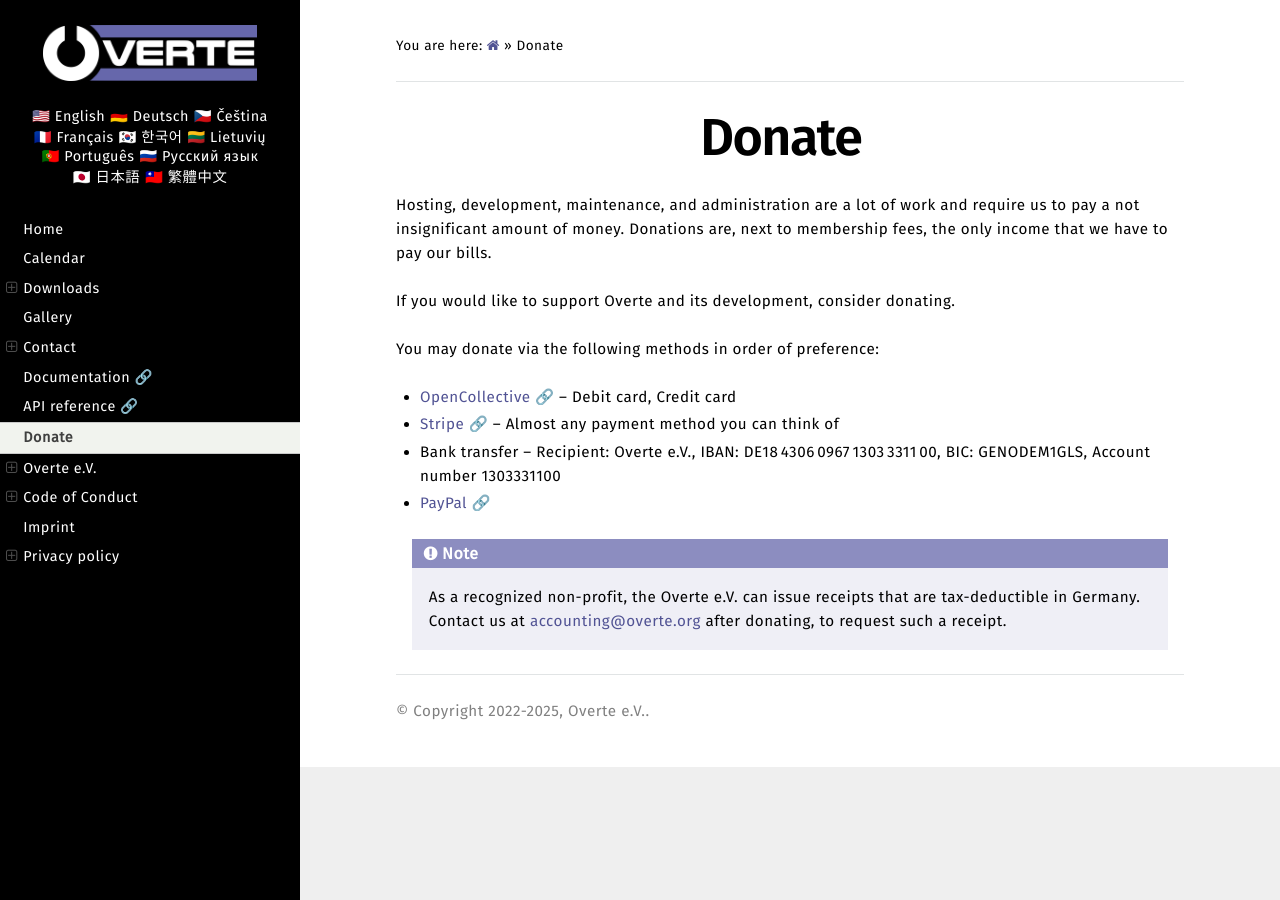
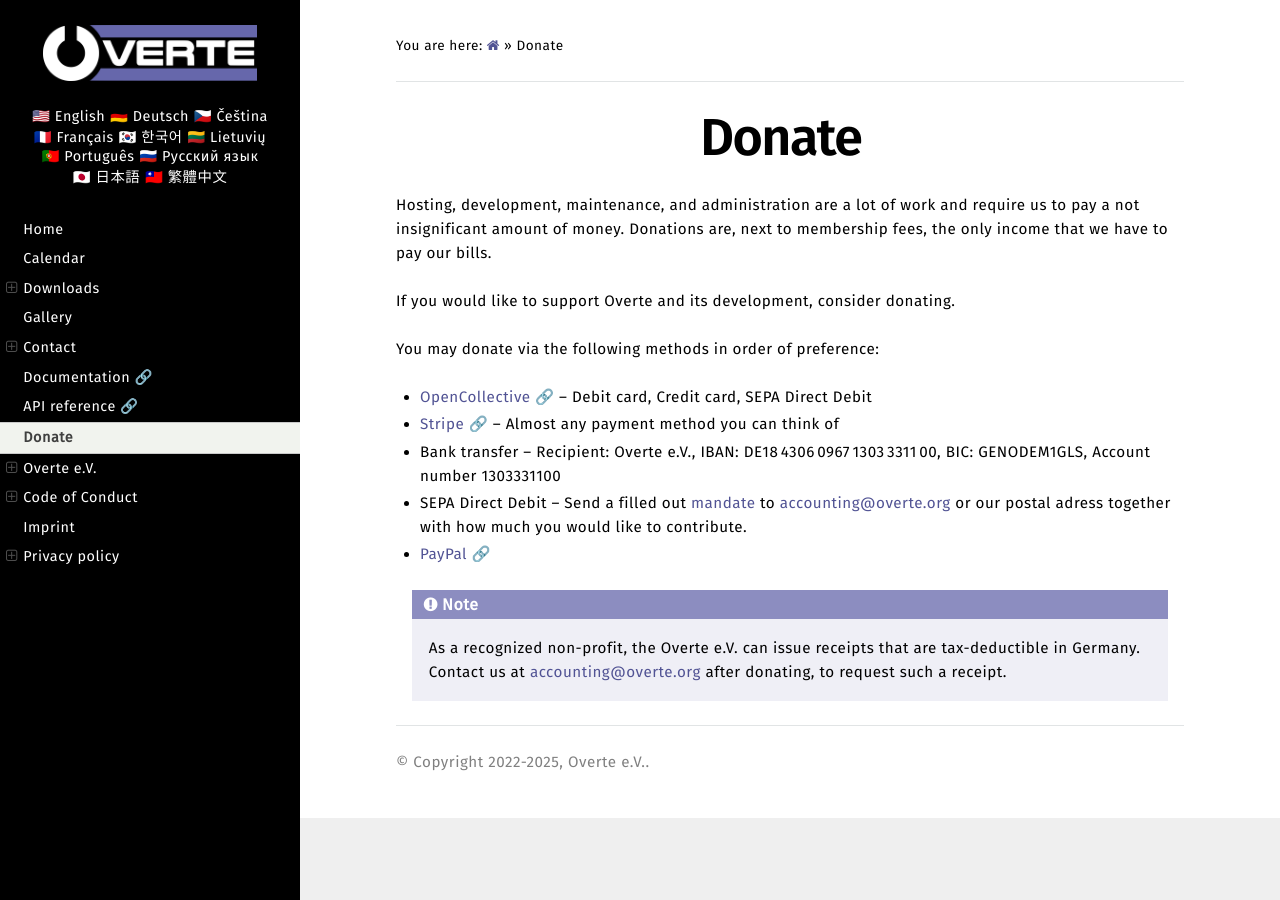
Before and after one commit to overte-org/overte-website-sphinx, a Sphinx documentation site: the page built from source/donate.rst, in a window 1280 px wide. Built offline with Sphinx 7.4.7 and the Read the Docs theme 3.1.0, drawn with Linux system fonts in a browser that asks for light colours.

Commit message:
Add SEPA Direct Debit to donation options.

```diff
--- a/source/donate.rst
+++ b/source/donate.rst
@@ -9,9 +9,10 @@
 
 You may donate via the following methods in order of preference:
 
-- `OpenCollective 🔗 <https://opencollective.com/overte>`_ – Debit card, Credit card
+- `OpenCollective 🔗 <https://opencollective.com/overte>`_ – Debit card, Credit card, SEPA Direct Debit
 - `Stripe 🔗 <https://donate.stripe.com/28o8xXbZC9uS7RecMM>`_ – Almost any payment method you can think of
 - Bank transfer – Recipient: Overte e.V., IBAN: DE18 4306 0967 1303 3311 00, BIC: GENODEM1GLS, Account number 1303331100
+- SEPA Direct Debit – Send a filled out `mandate <https://overte.org/_static/resources/SEPA_Basis_Lastschriftmandat_beschreibbar.pdf>`_ to accounting@overte.org or our postal adress together with how much you would like to contribute.
 - `PayPal 🔗 <https://www.paypal.com/donate/?hosted_button_id=GJPDZP47RG34E>`_
 
 .. note::
```
Also changed, not shown: 3 other files.
